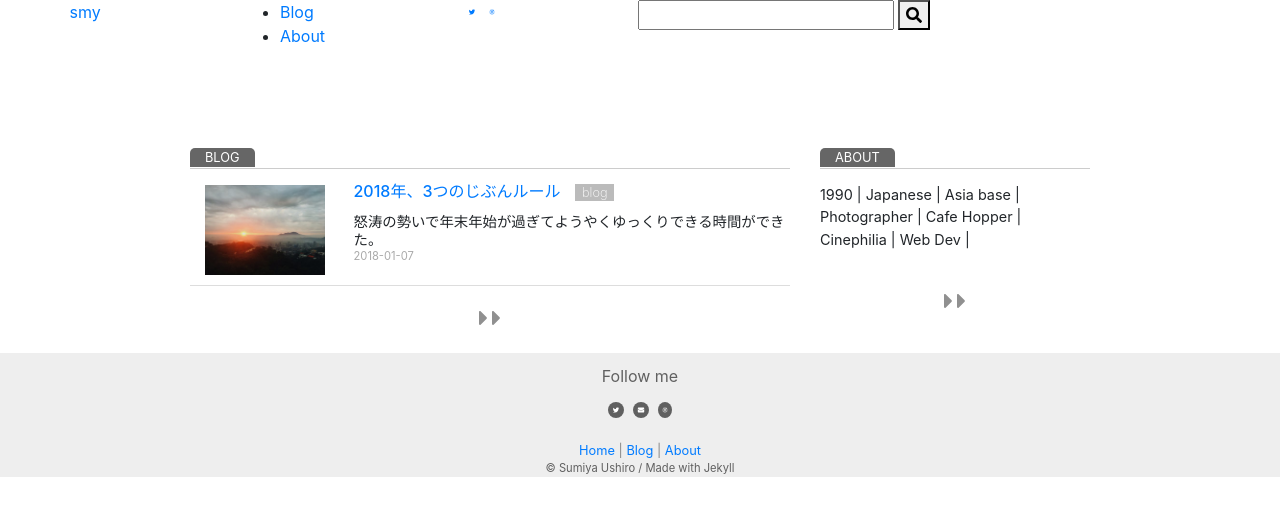
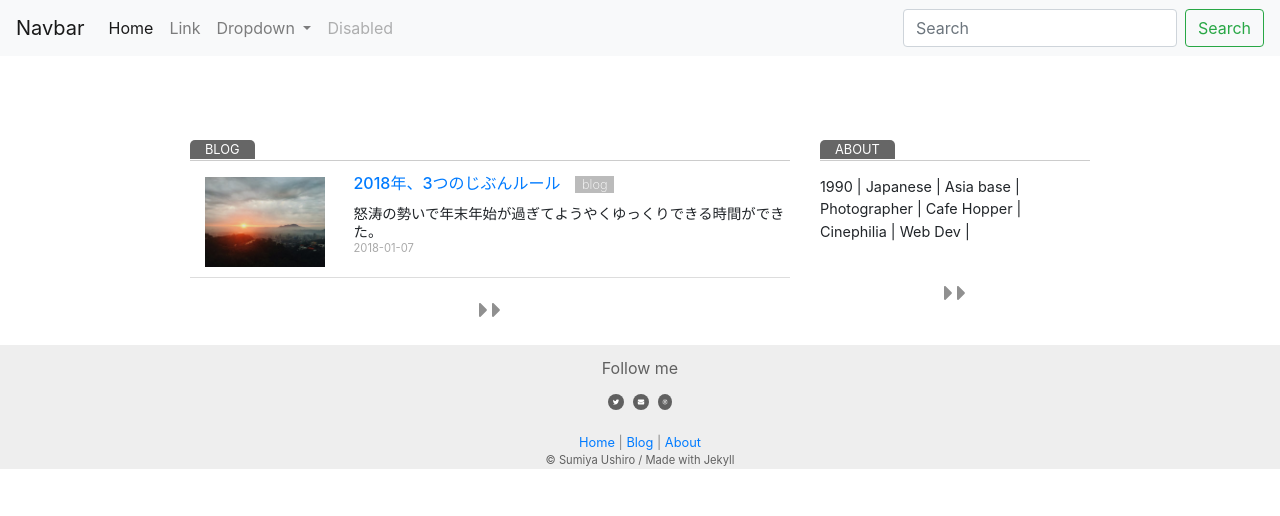
Before and after one commit to sumi0820/smy-jp-v1, a Jekyll site: the page built from index.md, in a window 1280 px wide. Shown: the top 516 px of the page. Built offline with Jekyll 4.4.1, drawn with Linux system fonts in a browser that asks for light colours; nearby versions of some CDN libraries.

Commit message:
initial commit

```diff
--- a/_includes/top-nav.html
+++ b/_includes/top-nav.html
@@ -1,27 +1,36 @@
 <link rel="stylesheet" href="https://stackpath.bootstrapcdn.com/bootstrap/4.3.1/css/bootstrap.min.css" integrity="sha384-ggOyR0iXCbMQv3Xipma34MD+dH/1fQ784/j6cY/iJTQUOhcWr7x9JvoRxT2MZw1T" crossorigin="anonymous">
-<nav>
-  <div class="nav-container sticky">
-    <div class="nav-left">
-    <a href="{{ site.url }}/" class="hover-line">{{ site.title }}</a>
-    </div>
-    <div class="nav-center">
-        <ul>
-          <li><a href="{{ site.url }}/blog/" class="hover-line">Blog</a></li>
-        <!--  <li><a href="/work/" class="hover-line">Work</a></li> -->
-          <li><a href="{{ site.url }}/about/" class="hover-line">About</a></li>
-        </ul>
-    </div>
-    <div class="nav-right">
-      <a href="https://twitter.com/sumiya0820" target="_blank">
-        <i class="fab fa-twitter circle-tw"></i></a>
-      <!-- <a href="" target="_blank">
-      <i class="fab fa-facebook-f circle-fb"></i></a>-->
-      <a href="https://www.instagram.com/sumi0820" target="_blank">
-        <i class="fab fa-instagram circle-tw"></i></a>
-    </div>
-    <div class="search_bar">
-      <input type="text" name="search">
-      <button type="submit"><i class="fa fa-search"></i>
-    </div>
+<nav class="navbar navbar-expand-lg navbar-light bg-light">
+  <a class="navbar-brand" href="#">Navbar</a>
+  <button class="navbar-toggler" type="button" data-toggle="collapse" data-target="#navbarSupportedContent" aria-controls="navbarSupportedContent" aria-expanded="false" aria-label="Toggle navigation">
+    <span class="navbar-toggler-icon"></span>
+  </button>
+
+  <div class="collapse navbar-collapse" id="navbarSupportedContent">
+    <ul class="navbar-nav mr-auto">
+      <li class="nav-item active">
+        <a class="nav-link" href="#">Home <span class="sr-only">(current)</span></a>
+      </li>
+      <li class="nav-item">
+        <a class="nav-link" href="#">Link</a>
+      </li>
+      <li class="nav-item dropdown">
+        <a class="nav-link dropdown-toggle" href="#" id="navbarDropdown" role="button" data-toggle="dropdown" aria-haspopup="true" aria-expanded="false">
+          Dropdown
+        </a>
+        <div class="dropdown-menu" aria-labelledby="navbarDropdown">
+          <a class="dropdown-item" href="#">Action</a>
+          <a class="dropdown-item" href="#">Another action</a>
+          <div class="dropdown-divider"></div>
+          <a class="dropdown-item" href="#">Something else here</a>
+        </div>
+      </li>
+      <li class="nav-item">
+        <a class="nav-link disabled" href="#" tabindex="-1" aria-disabled="true">Disabled</a>
+      </li>
+    </ul>
+    <form class="form-inline my-2 my-lg-0">
+      <input class="form-control mr-sm-2" type="search" placeholder="Search" aria-label="Search">
+      <button class="btn btn-outline-success my-2 my-sm-0" type="submit">Search</button>
+    </form>
   </div>
 </nav>
```
